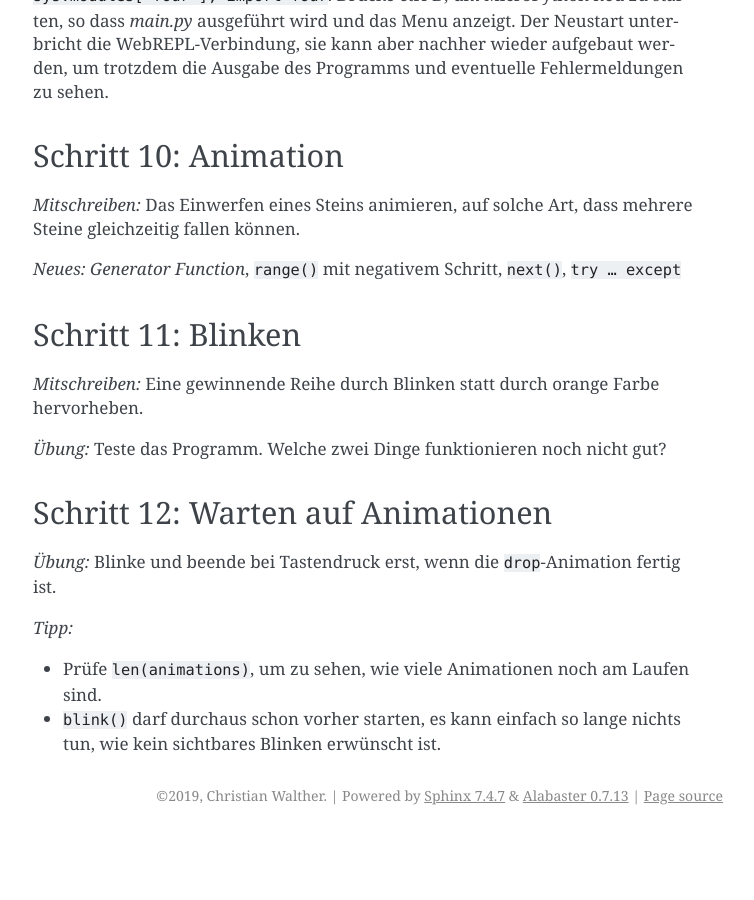
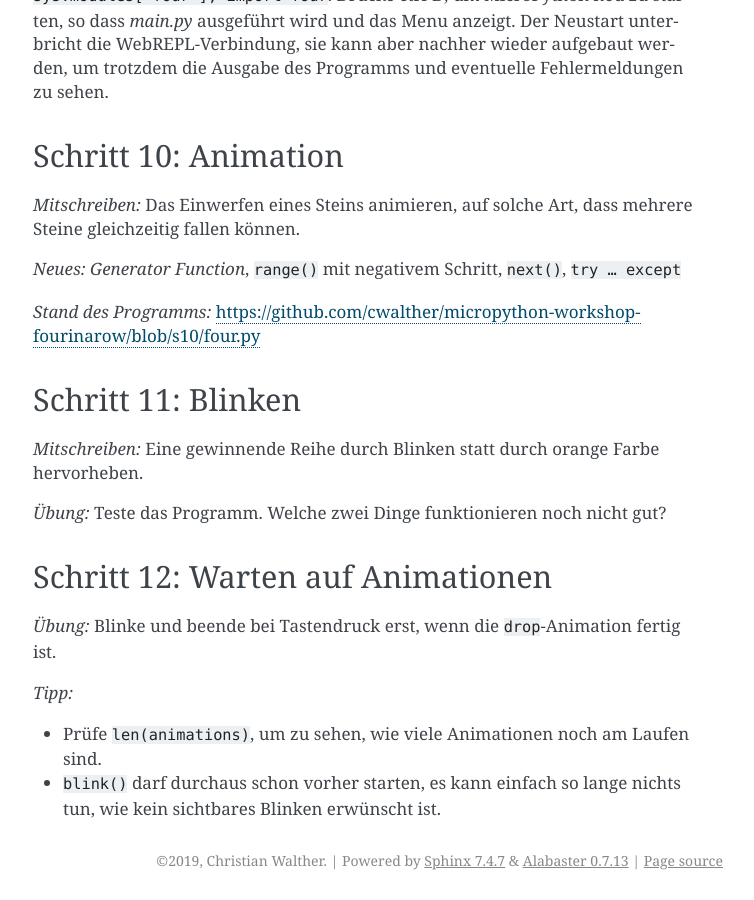
Before and after one commit to cwalther/micropython-workshop, a Sphinx documentation site: the page built from doc/source/four-offline.rst, in a window 1280 px wide and 900 px high, scrolled down 2249 px. Shown: the whole window, without its empty margins (387-1141 px from the left). Built offline with Sphinx 7.4.7, drawn with Linux system fonts in a browser that asks for light colours; before the commit the page ends 3084 px from its top, so only the background shows below that.

Commit message:
Add direct links to the current state of the program on GitHub at the end of a session.
Add symbolic names for every step in the repository so that the links stay valid when the commits change. Unsure whether to use lightweight tags or branches for that. Given the non-replacement behavior of changed tags discussed in `git help tag`, branches might make it easier on followers. Let's see.

```diff
--- a/doc/source/four-offline.rst
+++ b/doc/source/four-offline.rst
@@ -81,6 +81,8 @@
 
 *Neues:* *Generator Function*, ``range()`` mit negativem Schritt, ``next()``, ``try … except``
 
+*Stand des Programms:* https://github.com/cwalther/micropython-workshop-fourinarow/blob/s10/four.py
+
 Schritt 11: Blinken
 -------------------
 
--- a/doc/source/four-online.rst
+++ b/doc/source/four-online.rst
@@ -59,6 +59,8 @@
 
 *Neues:* ``set`` (wie ``dict`` ohne Werte), Leerstring gilt als *false*
 
+*Stand des Programms:* https://github.com/cwalther/micropython-workshop-fourinarow/blob/s14/four.py
+
 Schritt 15: Lobby als Menu anzeigen
 -----------------------------------
 
```
Also changed, not shown: 7 other files.
